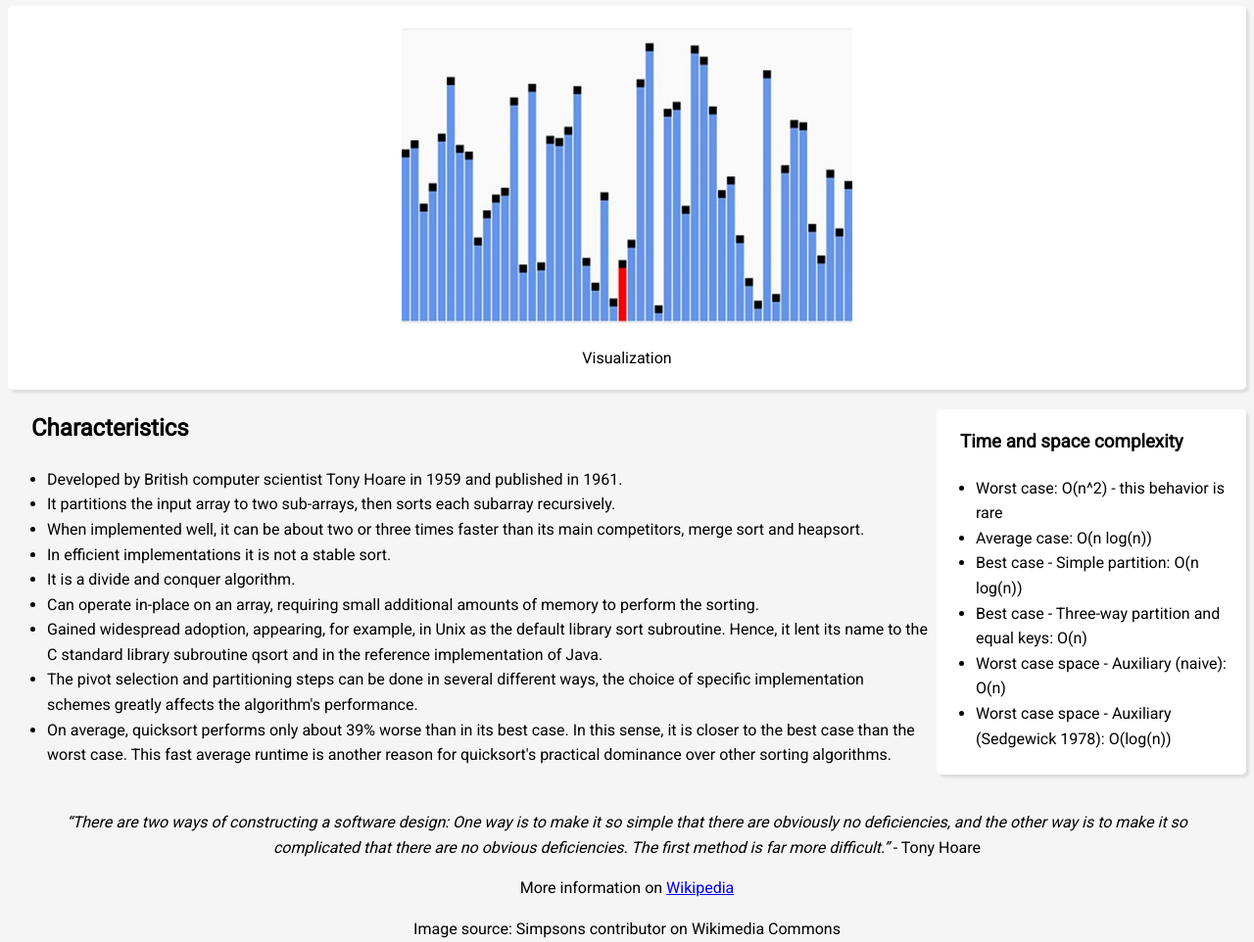
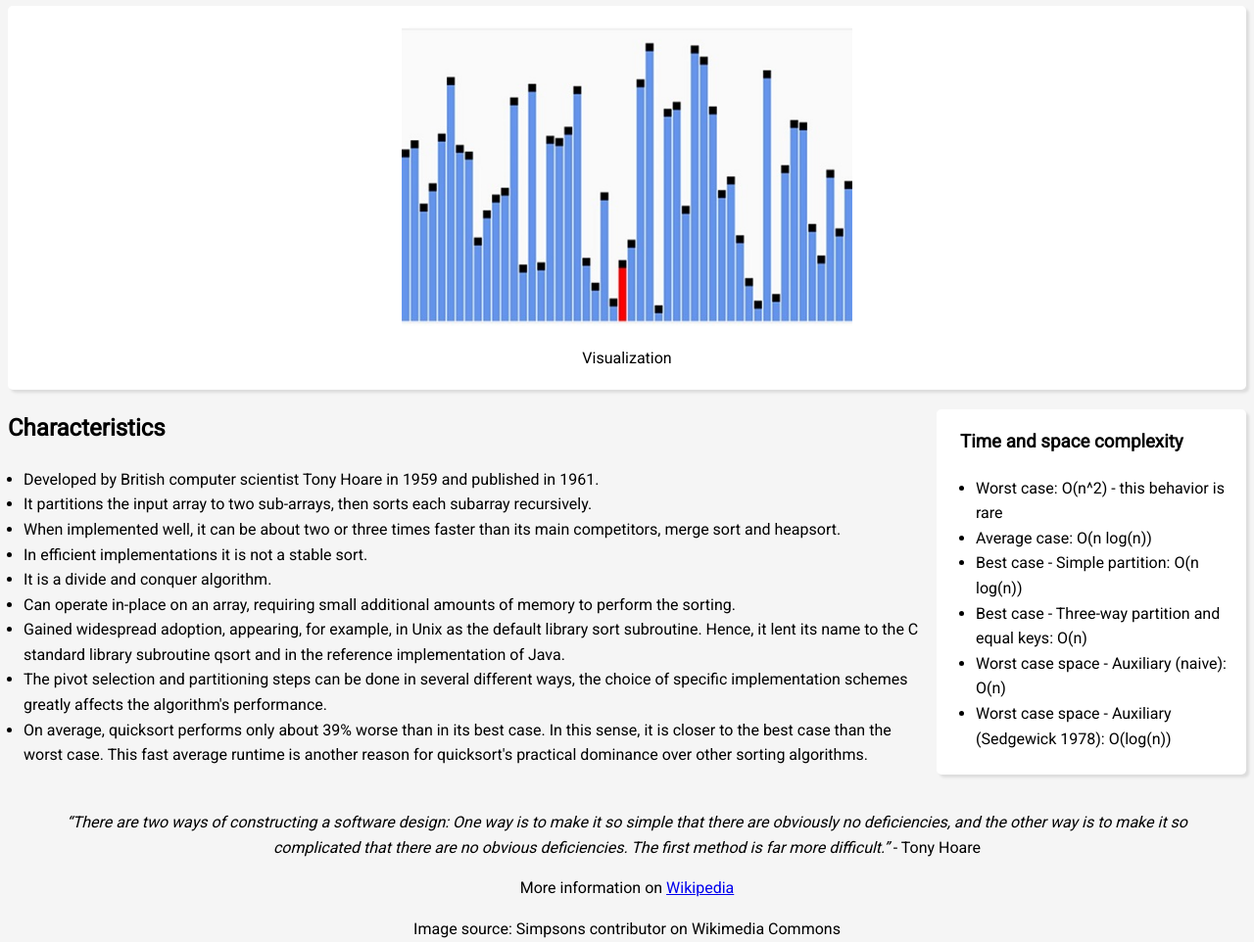
Before and after one commit to g-du-1/tribute-page, a plain HTML site: page index.html in a window 1280 px wide. Shown: the part 88-1050 px from the top of the page at 98% size. Drawn offline with Linux system fonts and the light colour scheme.

Commit message:
Modify padding and margin

```diff
--- a/style.css
+++ b/style.css
@@ -57,8 +57,12 @@ img {
   text-align: left;
 }
 
+.characteristics ul {
+  padding-left: 1rem;
+}
+
 h2 {
-  margin: 1.25rem 1.5rem;
+  margin: 1.25rem 0;
 }
 
 h3 {
```
